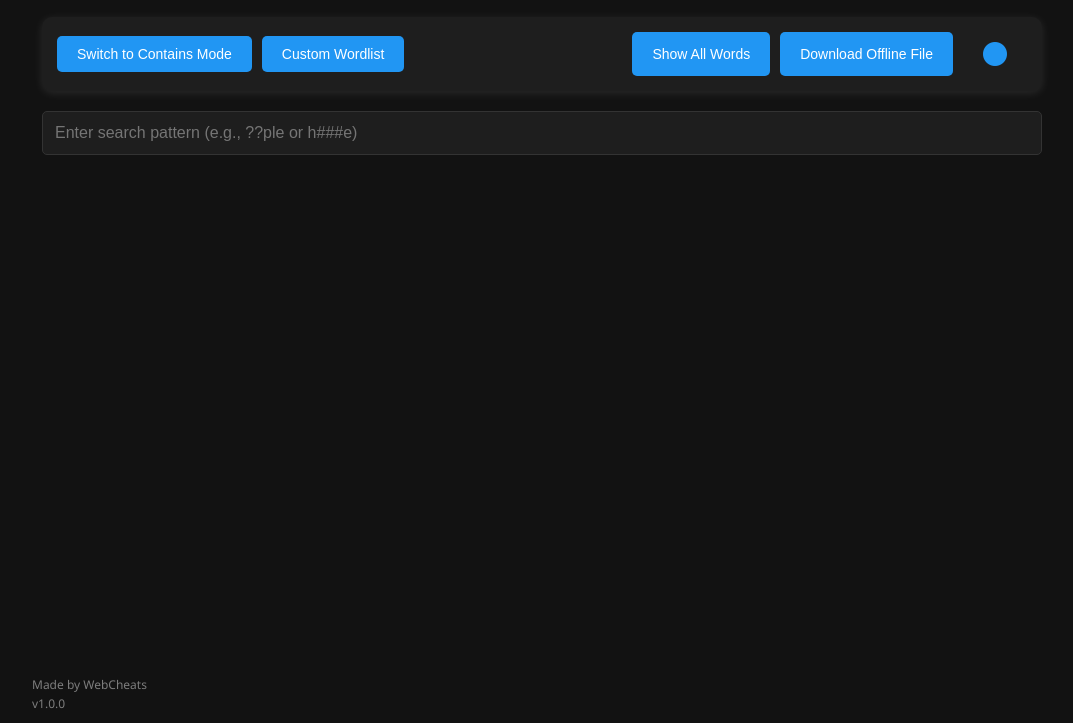
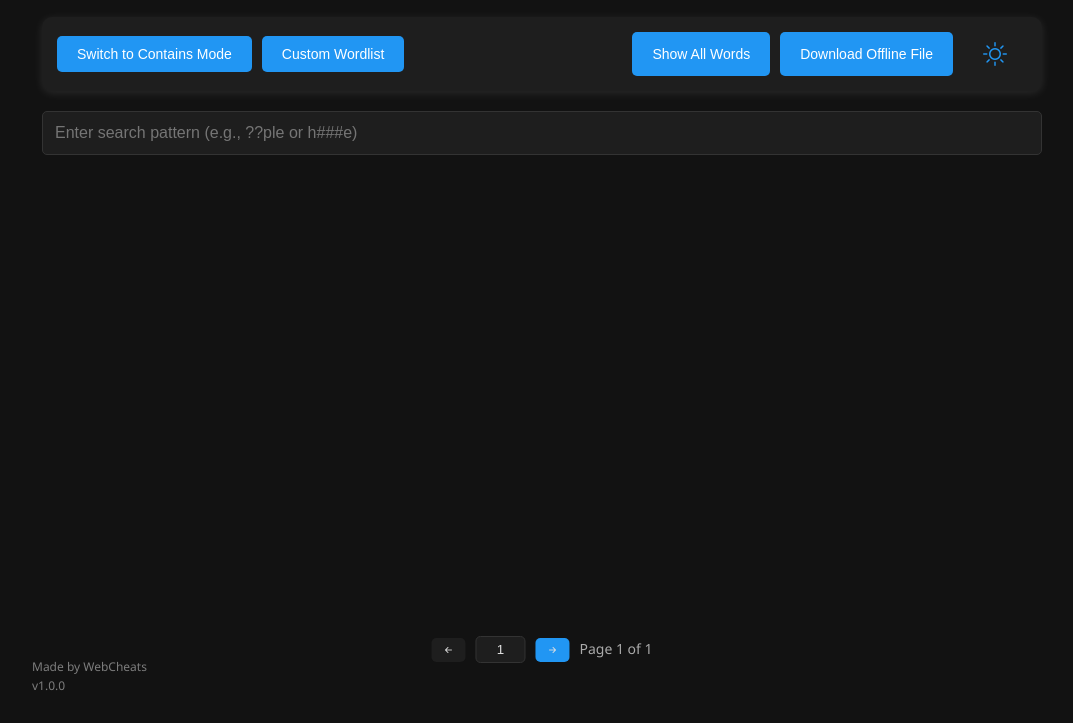
Before and after one commit to WebCheats/Skribbl.io, a plain HTML site: page index.html in a window 1280 px wide. Both pictures are taken after a click on the button 1093 px from the left and 171 px from the top of the page. Shown: the part 117-840 px from the top of the page, without its empty margins (98-1171 px from the left). Drawn offline with nearby package versions, Linux system fonts and the light colour scheme; no server answers.

Commit message:
Update index.html

```diff
--- a/index.html
+++ b/index.html
@@ -292,6 +292,7 @@
             font-size: 12px;
             color: #888;
             opacity: 0.7;
+            margin-bottom: 18px;
         }
 
         .dark-mode #footer {
@@ -443,10 +444,11 @@
             document.body.classList.toggle('dark-mode');
             const themeToggle = document.getElementById('theme-toggle');
             if (document.body.classList.contains('dark-mode')) {
-                themeToggle.innerHTML = '<i class="bi bi-circle-fill"></i>';
+                themeToggle.innerHTML = '<i class="bi bi-sun"></i>';
             } else {
                 themeToggle.innerHTML = '<i class="bi bi-moon-fill"></i>';
             }
+            updatePaginationControls(); // Update pagination controls when theme changes
         }
 
         // JavaScript for Offline File Download
@@ -709,13 +711,14 @@
 
         function updatePaginationControls() {
             const paginationDiv = document.getElementById('pagination-controls');
+            const isDarkMode = document.body.classList.contains('dark-mode');
             paginationDiv.innerHTML = `
-                <button onclick="changePage(-1)" ${currentPage === 1 ? 'disabled' : ''}>
-                    <i class="bi bi-arrow-left-short"></i>
+        <button onclick="changePage(-1)" ${currentPage === 1 ? 'disabled' : ''} style="background-color: ${currentPage === 1 ? (isDarkMode ? '#1e1e1e' : '#ccc') : 'inherit'}">
+            <i class="bi bi-arrow-left-short" style="color: ${currentPage === 1 ? (isDarkMode ? '#e0e0e0' : '#000') : 'inherit'}"></i>
         </button>
         <input type="number" id="page-input" min="1" max="${totalPages}" value="${currentPage}" onchange="goToPage()" class="page-input">
         <button onclick="changePage(1)" ${currentPage === totalPages ? 'disabled' : ''}>
-                    <i class="bi bi-arrow-right-short"></i>
+            <i class="bi bi-arrow-right-short" style="color: ${currentPage === totalPages ? (isDarkMode ? '#e0e0e0' : '#000') : 'inherit'}"></i>
         </button>
         <div class="page-info">Page ${currentPage} of ${totalPages}</div>
     `;
@@ -850,7 +853,7 @@
             const customWordlist = urlParams.get('customWordlist');
             if (customWordlist) {
                 document.getElementById('custom-wordlist-input').value = decodeURIComponent(customWordlist);
-                useCustomWordlist();
+                useCustomWordlist(); // Automatically use the custom wordlist from the URL
             }
         }
 
@@ -859,6 +862,7 @@
             checkForUpdates();
             loadWords().catch(handleError);
             document.getElementById('search').addEventListener('input', performSearch);
+            updatePaginationControls();
         });
 
         // Initial Load
```
Lines whose indentation alone changed are shown as unchanged.
